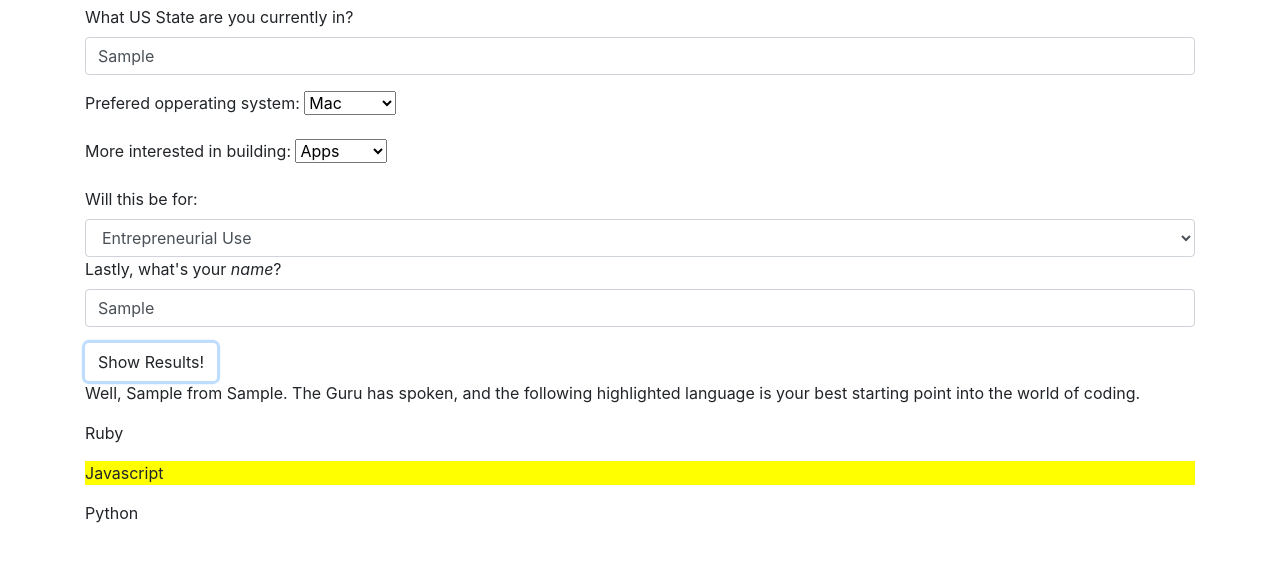
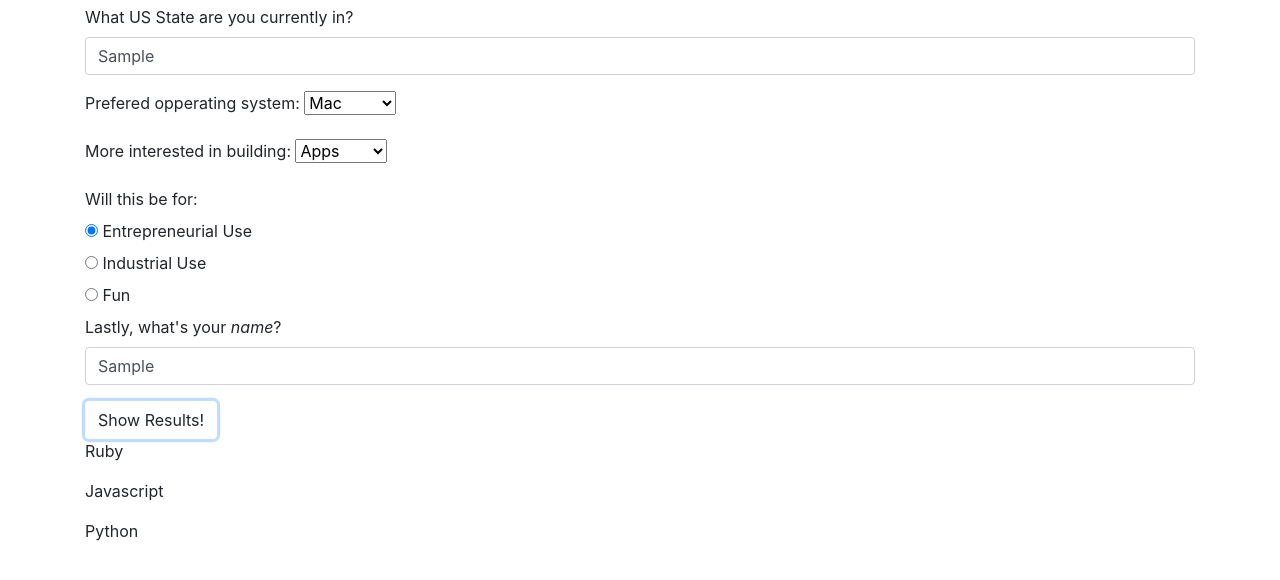
Before and after one commit to tlpackus/programing-language-suggester, a plain HTML site: page index.html in a window 1280 px wide. Both pictures are taken after typing "Sample", "Sample" into the empty fields and a click on the button "Show Results!". Shown: the part 78-658 px from the top of the page. Drawn offline with Linux system fonts and the light colour scheme.

Commit message:
turn select boxes into a radio

```diff
--- a/index.html
+++ b/index.html
@@ -31,14 +31,26 @@
           <option value="Websites">Websites</option>
         </select>
       </div>
+      <label for="use">Will this be for:</label>
+      <div class="radio">
+        <label>
+          <input type="radio" name="use" value="1" checked>
+          Entrepreneurial Use
+        </label>
+      </div>
+      <div class="radio">
+        <label>
+          <input type="radio" name="use" value="2">
+          Industrial Use
+        </label>
+      </div>
+      <div class="radio">
+        <label>
+          <input type="radio" name="use" value="3">
+          Fun
+        </label>
+      </div>
       <div>
-        <label for="use">Will this be for:</label>
-        <select class="form-control" id="use">
-          <option value="1">Entrepreneurial Use</option>
-          <option value="2">Industrial Use</option>
-          <option value="3">Fun</option>
-        </select>
-      </div>
       <div class="form-group">
         <label for="name">Lastly, what's your <em>name</em>?</label>
         </label>
--- a/js/scripts.js
+++ b/js/scripts.js
@@ -3,13 +3,13 @@ $(document).ready(function() {
     event.preventDefault();
     const fromInput = $("input#from").val();
     const nameInput = $("input#name").val();
-    const use = parseInt($("#use").val());
+    const useInput = parseInt($("input:radio[name=use]:checked").val());
 
-    if (useInput = 1) {
+    if (useInput = 2) {
+      $(".langR").addClass("highlightLang");
+    } else if (useInput < 2) {
       $(".langJ").addClass("highlightLang");
-    } else if (useInput = 2) {
-      $(".langR").addClass("highlightLang");
-    } else if (useInput = 3) {
+    } else if (useInput > 2) {
       $(".langP").addClass("highlightLang");
     }
 
```
